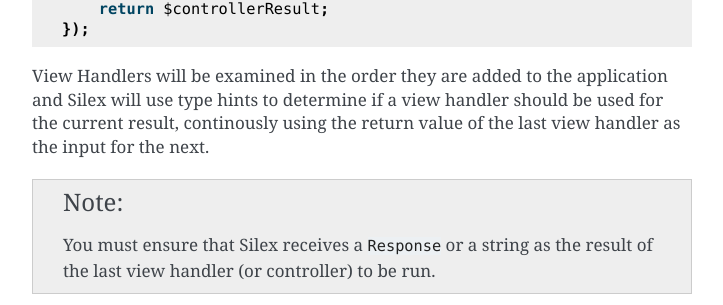
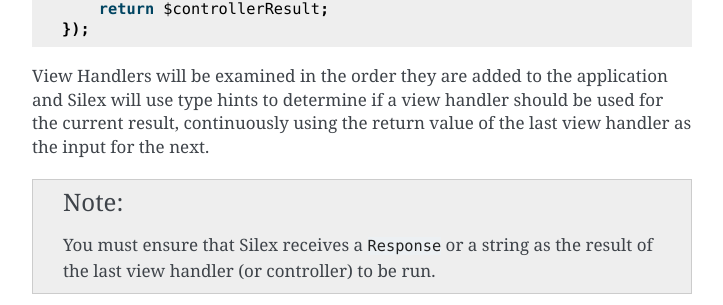
Before and after one commit to silexphp/Silex, a Sphinx documentation site: the page built from doc/usage.rst, in a window 1280 px wide and 900 px high, scrolled down 12317 px. Shown: the part 196-501 px from the top of the window, without its empty margins (388-1111 px from the left). Built offline with Sphinx 7.4.7, drawn with Linux system fonts in a browser that asks for light colours; pages that are not in the unit, such as notebooks, are missing from menus.

```diff
--- a/doc/changelog.rst
+++ b/doc/changelog.rst
@@ -4,6 +4,7 @@ Changelog
 1.3.0 (2015-XX-XX)
 ------------------
 
+* added view handlers
 * added support for the OPTIONS HTTP method
 * added caching for the Translator provider
 * deprecated `$app['exception_handler']->disable()` in favor of `unset($app['exception_handler'])`
--- a/doc/usage.rst
+++ b/doc/usage.rst
@@ -580,7 +580,7 @@ making them a good candidate for basic content negotiation::
 
 View Handlers will be examined in the order they are added to the application
 and Silex will use type hints to determine if a view handler should be used for
-the current result, continously using the return value of the last view handler
+the current result, continuously using the return value of the last view handler
 as the input for the next.
 
 .. note::
```
